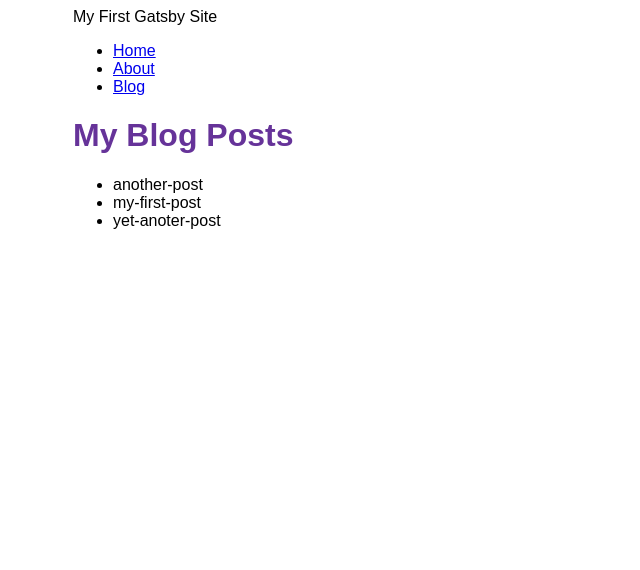
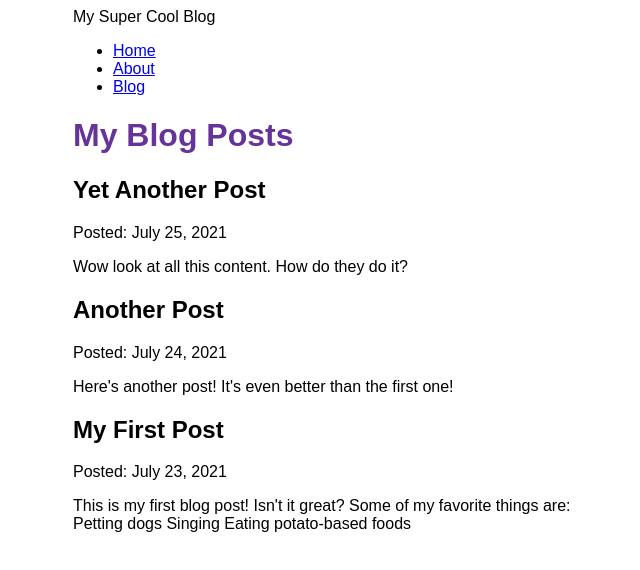
Before and after one commit to devjaeyoon/my-first-gatsby-site, a Gatsby site: page /blog in a window 1280 px wide. Shown: the whole page, without its empty margins (317-957 px from the left). Built offline with nearby package versions, Linux system fonts and the light colour scheme; Gatsby itself is replaced by a stand-in of ours.

Commit message:
Part 5: Transform Data to Use MDX

```diff
--- a/blog/another-post.mdx
+++ b/blog/another-post.mdx
@@ -1,13 +1,7 @@
 ---
-title: "My First Post"
-date: "2021-07-23"
-slug: "my-first-post"
+title: "Another Post"
+date: "2021-07-24"
+slug: "another-post"
 ---
 
-This is my first blog post! Isn't it *great*?
-
-Some of my **favorite** things are:
-
-* Petting dogs
-* Singing
-* Eating potato-based foods
+Here's another post! It's even better than the first one!
--- a/blog/my-first-post.mdx
+++ b/blog/my-first-post.mdx
@@ -0,0 +1,13 @@
+---
+title: "My First Post"
+date: "2021-07-23"
+slug: "my-first-post"
+---
+
+This is my first blog post! Isn't it *great*?
+
+Some of my **favorite** things are:
+
+* Petting dogs
+* Singing
+* Eating potato-based foods
--- a/gatsby-config.js
+++ b/gatsby-config.js
@@ -3,8 +3,7 @@
  */
 module.exports = {
   siteMetadata: {
-    title: `My First Gatsby Site`,
-    siteUrl: `https://www.yourdomain.tld`,
+    title: `My Super Cool Blog`,
   },
   plugins: [
     'gatsby-plugin-image',
@@ -15,6 +14,7 @@ module.exports = {
         name: `blog`,
         path: `${__dirname}/blog`,
       }
-    }
+    },
+    'gatsby-plugin-mdx',
   ],
 }
--- a/package.json
+++ b/package.json
@@ -14,8 +14,10 @@
     "clean": "gatsby clean"
   },
   "dependencies": {
+    "@mdx-js/react": "^2.3.0",
     "gatsby": "^5.9.0",
     "gatsby-plugin-image": "^3.9.0",
+    "gatsby-plugin-mdx": "^5.9.0",
     "gatsby-plugin-sharp": "^5.9.0",
     "gatsby-source-filesystem": "^5.9.0",
     "react": "^18.2.0",
--- a/src/pages/blog.js
+++ b/src/pages/blog.js
@@ -6,24 +6,29 @@ import Seo from '../components/seo'
 const BlogPage = ({ data }) => {
   return (
     <Layout pageTitle="My Blog Posts">
-      <ul>
-        {
-          data.allFile.nodes.map(node => (
-            <li key={node.name}>
-              {node.name}
-            </li>
-          ))
-        }
-      </ul>
+      {
+        data.allMdx.nodes.map((node) => (
+          <article key={node.id}>
+            <h2>{node.frontmatter.title}</h2>
+            <p>Posted: {node.frontmatter.date}</p>
+            <p>{node.excerpt}</p>
+          </article>
+        ))
+      }
     </Layout>
   )
 }
 
 export const query = graphql`
   query {
-    allFile {
+    allMdx(sort: { frontmatter: { date: DESC }}) {
       nodes {
-        name
+        frontmatter {
+          title
+          date(formatString: "MMMM D, YYYY")
+        }
+        id
+        excerpt
       }
     }
   }
```
Also changed, not shown: 1 other file.
